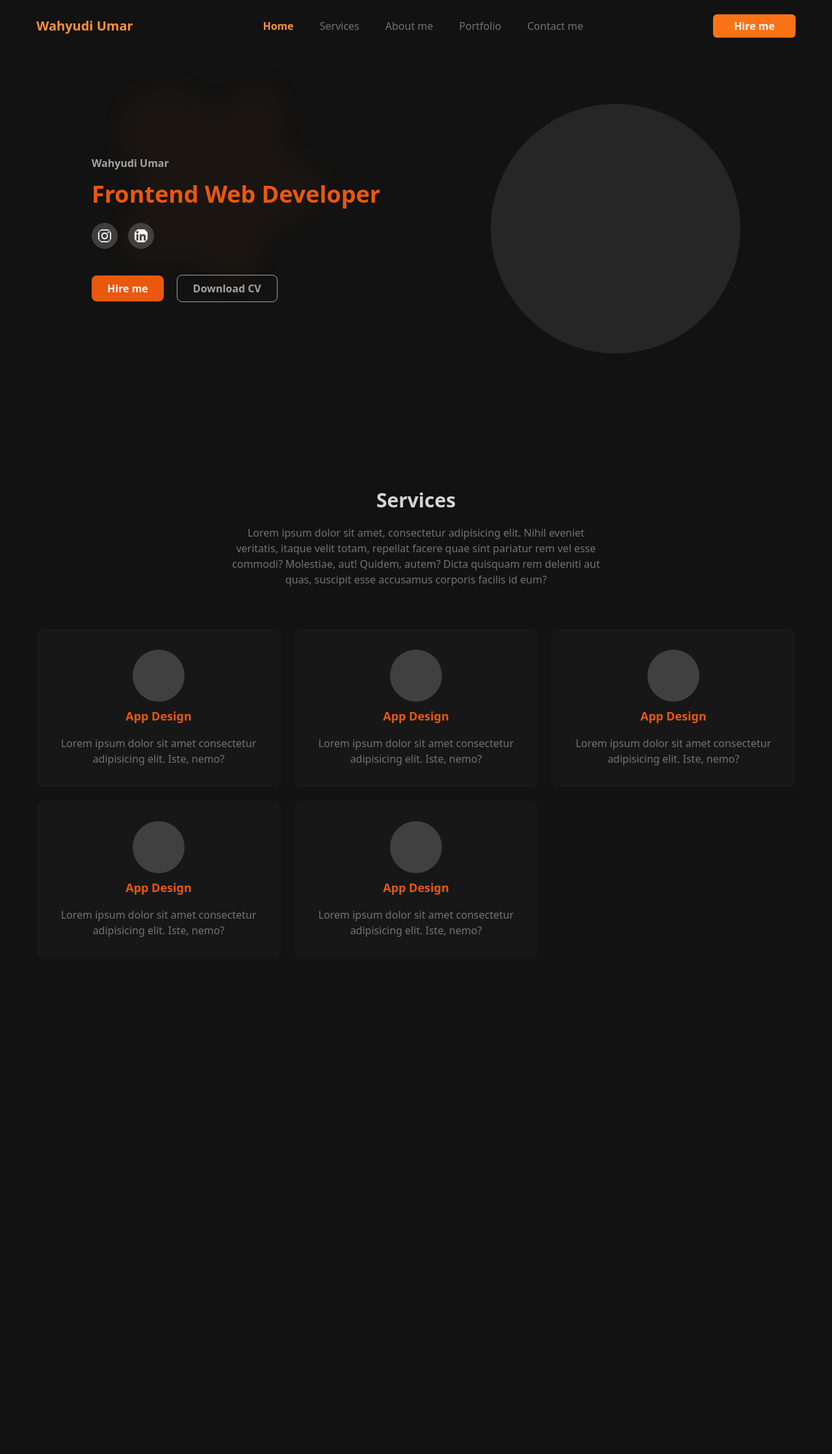
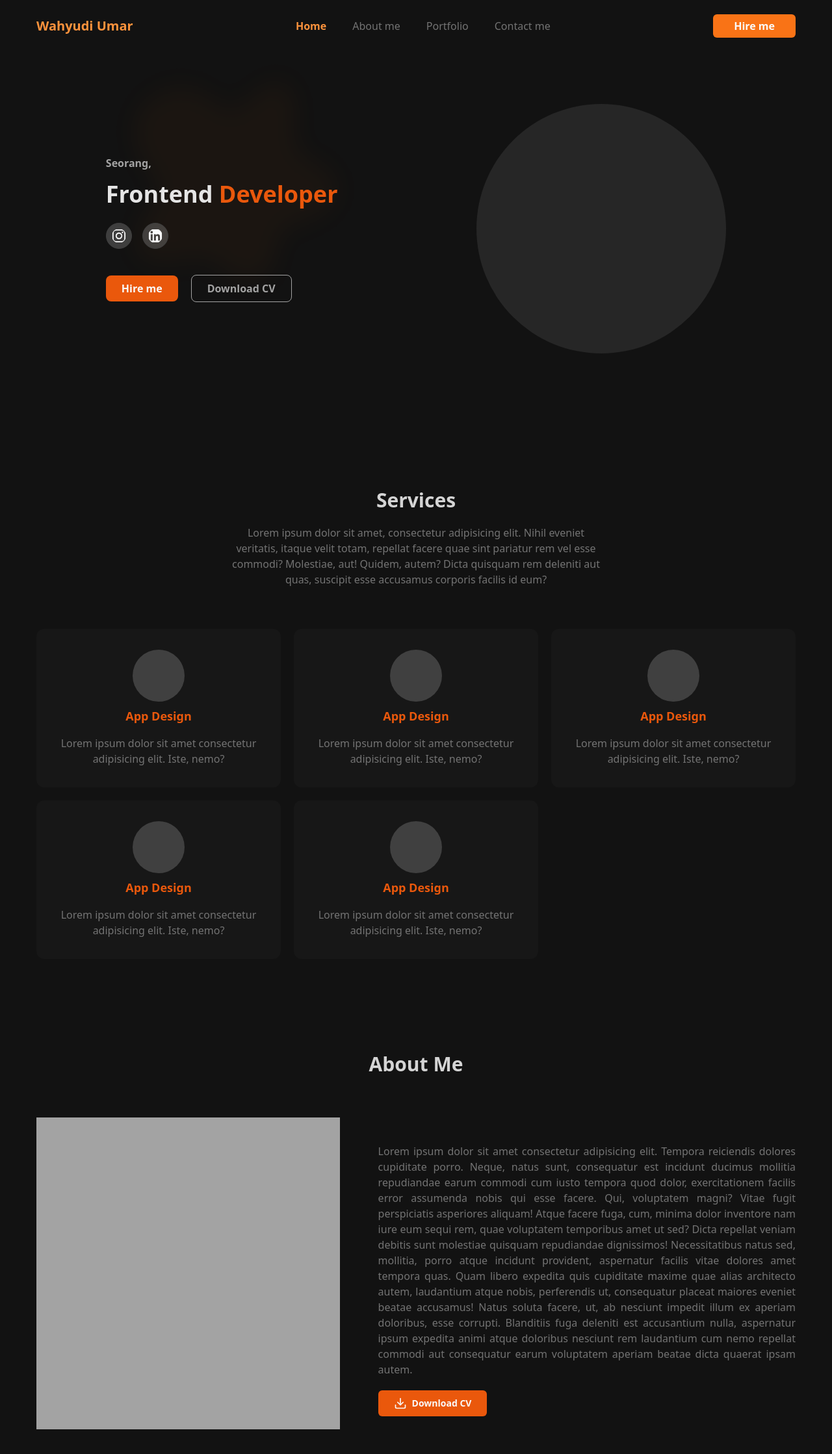
Before and after one commit to wahyudiumar/portfolio, a Next.js app: page / in a window 1280 px wide. Shown: the top 2238 px of the page at 65% size. Before the commit the page ends 1636 px from the top, so only its background shows below. Built offline with nearby package versions, Linux system fonts and the light colour scheme.

Commit message:
feat: create function scroll and link active in navbar component and create about component

```diff
--- a/src/components/Navbar/NavbarComponent.tsx
+++ b/src/components/Navbar/NavbarComponent.tsx
@@ -1,8 +1,26 @@
+import { useEffect, useState } from "react";
+
 import { NavbarDesktop } from "./NavbarDesktop";
 
 function NavbarComponent() {
+  const [isScroll, setScroll] = useState(false);
+
+  useEffect(() => {
+    function navScrollTop() {
+      if (window.scrollY >= 5) {
+        setScroll(true);
+      } else {
+        setScroll(false);
+      }
+    }
+
+    window.addEventListener("scroll", navScrollTop);
+  });
+
   return (
-    <header className="flex px-14 h-20 items-center justify-between absolute w-full top-0">
+    <header
+      className={`flex px-14 h-20 items-center justify-between w-full top-0 transition-colors ${!isScroll ? "bg-transparent fixed" : "bg-neutral-950/40 fixed backdrop-blur-lg"}`}
+    >
       <div>
         <h2 className="text-orange-400 font-bold text-xl">Wahyudi Umar</h2>
       </div>
--- a/src/components/Navbar/NavbarDesktop.tsx
+++ b/src/components/Navbar/NavbarDesktop.tsx
@@ -1,52 +1,46 @@
+import { useEffect, useState } from "react";
 import { usePathname } from "next/navigation";
 import Link from "next/link";
 
+import { navLink, navLinks } from "@constants/navigation";
+
 function NavbarDesktop() {
-  const pathname = usePathname();
+  const [activeSection, setActiveSection] = useState(null);
+
+  useEffect(() => {
+    const options = {
+      root: null,
+      rootMargin: "0px",
+      threshold: 0.4,
+    };
+
+    const observer = new IntersectionObserver((entries: any) => {
+      entries.forEach((entry: any) => {
+        if (entry.isIntersecting) {
+          setActiveSection(entry.target.id);
+        }
+      });
+    }, options);
+
+    navLinks.forEach((menu: any) => {
+      const element = document.getElementById(menu.href);
+      if (element) observer.observe(element);
+    });
+  }, [navLinks]);
 
   return (
     <nav>
       <ul className="flex items-center gap-x-10 text-base">
-        <li>
-          <Link
-            href="/"
-            className={`${pathname === "/" ? "text-orange-400 font-bold" : "text-neutral-500 font-normal"}`}
-          >
-            Home
-          </Link>
-        </li>
-        <li>
-          <Link
-            href="/services"
-            className={`${pathname === "/services" ? "text-orange-400 font-bold" : "text-neutral-500 font-normal"}`}
-          >
-            Services
-          </Link>
-        </li>
-        <li>
-          <Link
-            href="/about"
-            className={`${pathname === "/about" ? "text-orange-400 font-bold" : "text-neutral-500 font-normal"}`}
-          >
-            About me
-          </Link>
-        </li>
-        <li>
-          <Link
-            href="/portfolio"
-            className={`${pathname === "/portfolio" ? "text-orange-400 font-bold" : "text-neutral-500 font-normal"}`}
-          >
-            Portfolio
-          </Link>
-        </li>
-        <li>
-          <Link
-            href="/contact"
-            className={`${pathname === "/contact" ? "text-orange-400 font-bold" : "text-neutral-500 font-normal"}`}
-          >
-            Contact me
-          </Link>
-        </li>
+        {navLinks.map((item, itemIndex) => (
+          <li key={`${itemIndex}${itemIndex + 1}`}>
+            <Link
+              href={`#${item.href}`}
+              className={`${activeSection == item.href ? "text-orange-400 font-bold" : "text-neutral-500 font-normal"}`}
+            >
+              {item.name}
+            </Link>
+          </li>
+        ))}
       </ul>
     </nav>
   );
--- /dev/null
+++ b/src/constants/navigation.ts
@@ -0,0 +1,10 @@
+const navLinks = [
+  { name: "Home", href: "home" },
+  { name: "About me", href: "aboutme" },
+  { name: "Portfolio", href: "portfolio" },
+  { name: "Contact me", href: "contact" },
+];
+
+const navLink = ["home", "about", "portfolio", "contact"];
+
+export { navLink, navLinks };
--- a/src/pages/index.tsx
+++ b/src/pages/index.tsx
@@ -1,20 +1,21 @@
 import Image from "next/image";
 import Link from "next/link";
 
+import { Download } from "lucide-react";
 import { InstagramIcon } from "@icons/InstagramIcon";
 import { LinkedinIcon } from "@components/icons/LinkedinIcon";
 import BackgroundThumbnail from "@public/img/bg.png";
 
 export default function HomePage() {
   return (
-    <main className="mt-40 mb-40 px-14">
+    <main className="mb-40 px-14">
       {/* Thumbnail */}
-      <div className="md:flex items-center justify-around">
+      <div className="pt-40 md:flex items-center justify-around" id="home">
         {/* Name */}
         <div>
-          <h2 className="text-neutral-400 font-semibold">Wahyudi Umar</h2>
-          <h1 className="text-orange-600 text-4xl font-bold mt-4">
-            Frontend Web Developer
+          <h2 className="text-neutral-400 font-semibold">Seorang,</h2>
+          <h1 className="text-neutral-200 text-4xl font-bold mt-4">
+            Frontend <span className="text-orange-600">Developer</span>
           </h1>
 
           <div className="mt-6 flex items-center gap-x-4">
@@ -47,7 +48,7 @@ export default function HomePage() {
       </div>
 
       {/* Services */}
-      <div className="mt-52">
+      <div className="mt-52" id="services">
         <h2 className="lg:text-3xl text-neutral-300 text-center font-bold">
           Services
         </h2>
@@ -75,6 +76,46 @@ export default function HomePage() {
           ))}
         </div>
       </div>
+
+      {/* About Me */}
+      <div className="mt-8 pt-28" id="aboutme">
+        <h2 className="lg:text-3xl text-neutral-300 text-center font-bold">
+          About Me
+        </h2>
+
+        <div className="mt-16 flex justify-between items-start">
+          <div className="w-2/5 h-[30rem] flex bg-neutral-400 " />
+          <div className="mt-10 w-[55%] ">
+            <p className="text-neutral-500 text-justify">
+              Lorem ipsum dolor sit amet consectetur adipisicing elit. Tempora
+              reiciendis dolores cupiditate porro. Neque, natus sunt,
+              consequatur est incidunt ducimus mollitia repudiandae earum
+              commodi cum iusto tempora quod dolor, exercitationem facilis error
+              assumenda nobis qui esse facere. Qui, voluptatem magni? Vitae
+              fugit perspiciatis asperiores aliquam! Atque facere fuga, cum,
+              minima dolor inventore nam iure eum sequi rem, quae voluptatem
+              temporibus amet ut sed? Dicta repellat veniam debitis sunt
+              molestiae quisquam repudiandae dignissimos! Necessitatibus natus
+              sed, mollitia, porro atque incidunt provident, aspernatur facilis
+              vitae dolores amet tempora quas. Quam libero expedita quis
+              cupiditate maxime quae alias architecto autem, laudantium atque
+              nobis, perferendis ut, consequatur placeat maiores eveniet beatae
+              accusamus! Natus soluta facere, ut, ab nesciunt impedit illum ex
+              aperiam doloribus, esse corrupti. Blanditiis fuga deleniti est
+              accusantium nulla, aspernatur ipsum expedita animi atque doloribus
+              nesciunt rem laudantium cum nemo repellat commodi aut consequatur
+              earum voluptatem aperiam beatae dicta quaerat ipsam autem.
+            </p>
+
+            <button className="mt-5 flex items-center gap-x-2 bg-orange-600 px-6 text-sm py-2.5 rounded-md font-bold text-neutral-50">
+              <Download className="w-5 h-5" />
+              Download CV
+            </button>
+          </div>
+        </div>
+      </div>
+
+      {/* Skill */}
     </main>
   );
 }
--- a/src/styles/globals.css
+++ b/src/styles/globals.css
@@ -4,6 +4,10 @@
 @tailwind components;
 @tailwind utilities;
 
+html {
+  scroll-behavior: smooth;
+}
+
 body {
   @apply bg-[#121212];
 }
--- a/tsconfig.json
+++ b/tsconfig.json
@@ -13,6 +13,7 @@
     "jsx": "preserve",
     "incremental": true,
     "paths": {
+      "@constants/*": ["./src/constants/*"],
       "@components/*": ["./src/components/*"],
       "@icons/*": ["./src/components/icons/*"],
       "@shadcn/*": ["./src/components/shadcn/*"],
```
